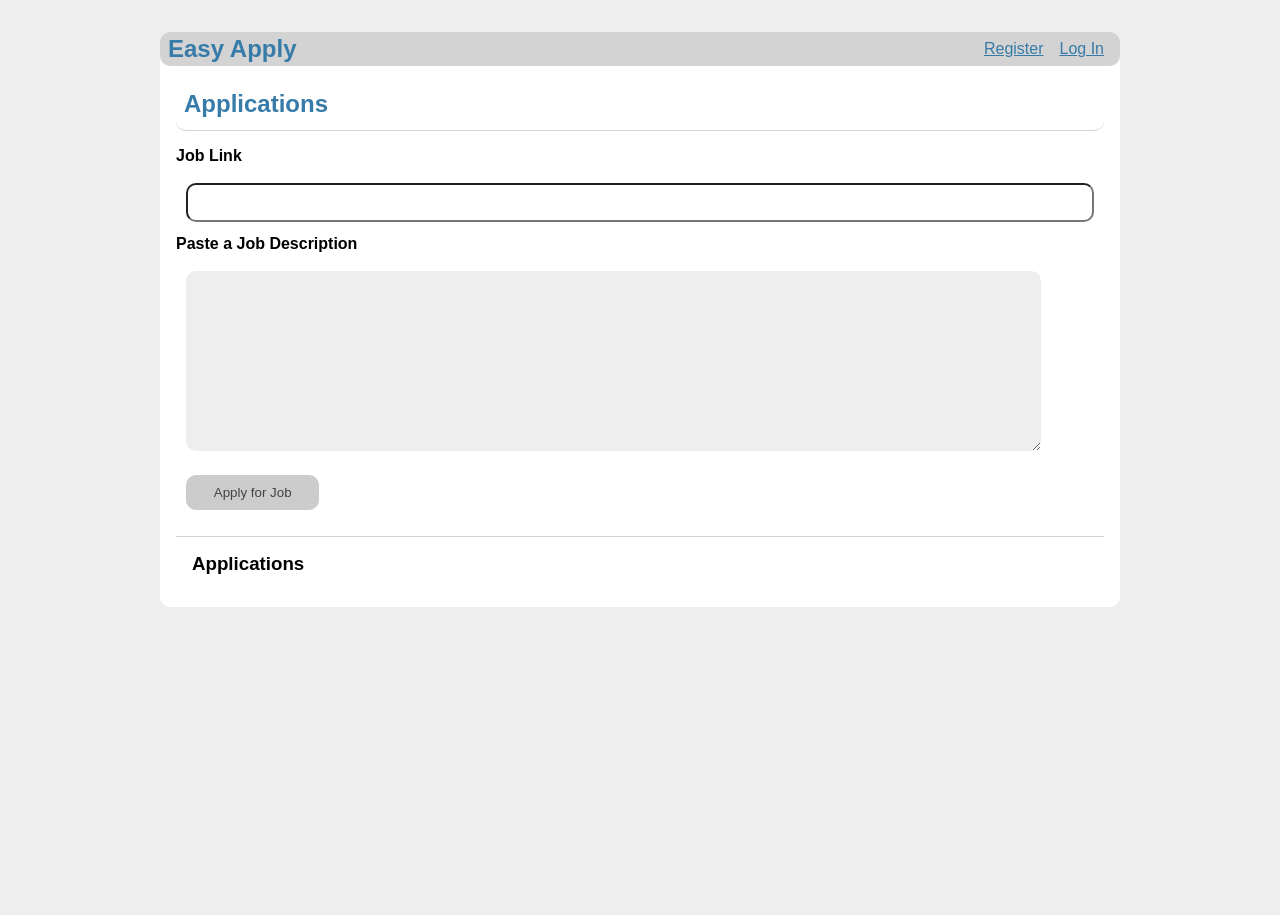
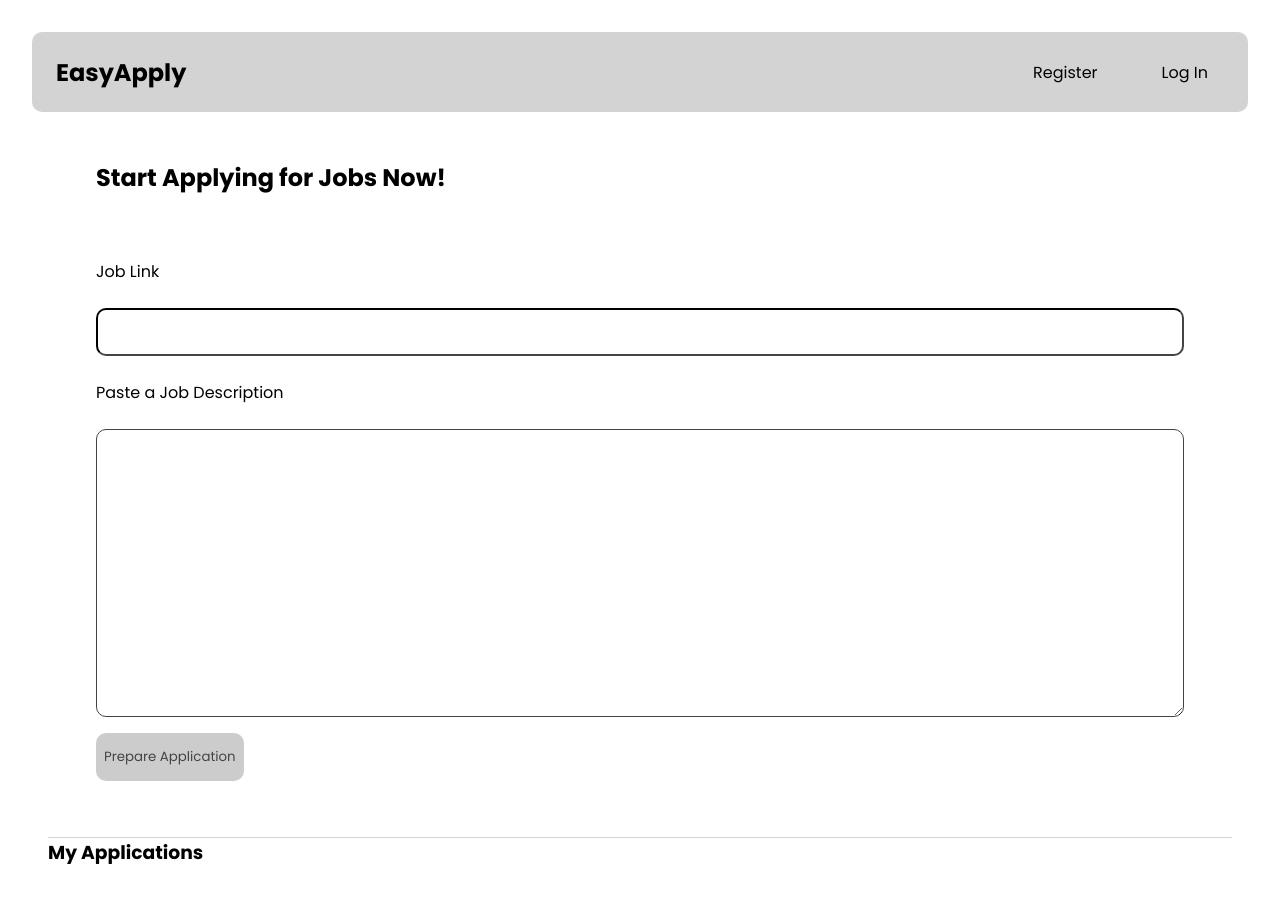
Before and after one commit to JoelPaterno/easy-apply, a Flask app: page /apply in a window 1280 px wide. Before the commit the page ends 800 px from the top, so only its background shows below. Run offline with Flask 3, Linux system fonts and the light colour scheme; the visitor is signed in with stand-in values (Sample User, id 1); data that the repository does not hold is empty.

Commit message:
UI updates

```diff
--- a/easyapplyapp/auth.py
+++ b/easyapplyapp/auth.py
@@ -25,13 +25,14 @@
                     user = User(name=username, password=generate_password_hash(password))
                     db_session.add(user)
                     db_session.commit()
-                    error = "Please login via the login page"
+                    error = "Account Created! Please login"
                 except:
                     error = f"Unable to add user {username} to database"
             else:
                 error = f"user {username} is already registered"
 
         flash(error)
+        return render_template('auth/login.html')
     return render_template('auth/register.html')
 
 @bp.route('/login', methods=('GET', 'POST'))
--- a/easyapplyapp/static/style.css
+++ b/easyapplyapp/static/style.css
@@ -1,47 +1,174 @@
-html { font-family: sans-serif; background: #eee; padding: 2rem; }
-body { max-width: 960px; margin: 0 auto; background: white; border-radius: 10px;}
-h1 { font-family: sans-serif; color: #377ba8; margin: 1rem 0; }
+@import url('https://fonts.googleapis.com/css2?family=Poppins:wght@100;200;400;500;600;700;900&display=swap');
+
+:root {
+    --mainColor: white;
+    --hoverColor: white;
+    --backgroundColor: white;
+    --darkOne: white;
+    --darktwo: white;
+    --lightOne: white;
+    --lightTwo: white;
+}
+
+*,
+*::before,
+*::after {
+    margin: 0;
+    padding: 0;
+    box-sizing: border-box;
+}
+
+html {
+    font-family: 'Poppins', sans-serif;
+    background: white;
+    padding: 2rem;
+}
+
+body {
+    max-width: 89rem;
+    margin: 0 auto;
+    background: white;
+    border-radius: 10px;
+}
+
+h1 {
+    color: #000;
+}
+
 h3 {
-    font-family: sans-serif;
     color: #000;
-    margin: 1rem;
 }
-a { color: #377ba8; }
+
+p {
+    margin: 0 2rem;
+}
+
+form {
+    font-family: 'Poppins', sans-serif;
+    display: flex;
+    flex-direction: column;
+    margin: 0 2rem 2rem 2rem;
+    padding: 0 1rem 1rem 1rem;
+}
+label {
+    padding: 0.5rem 0;
+    margin: 0.5rem 0;
+}
+
+input, textarea {
+    font-family: 'Poppins', sans-serif;
+    border-radius: 10px;
+    border-color: #444;
+    padding: 0.5rem;
+    margin: 0.5rem 0;
+    height: 3rem;
+}
+
+textarea {
+    font-size: 105%;
+    min-height: 18rem;
+    resize: vertical;
+}
+
+input[type=submit] {
+    font-family: 'Poppins', sans-serif;
+    align-self: start;
+    min-width: 10em;
+    background-color: #ccc;
+    color: #444;
+    border-radius: 10px;
+    border: none;
+    padding: 0.5rem;
+    transition: 0.3s;
+}
+
+input[type=submit]:hover {
+    background-color: #eee;
+    transform: scale(1.05);
+}
+
+a {
+    color: #377ba8;
+}
+
 .action {
     display: block;
     text-align: center;
     border-radius: 10px;
     padding: 5px;
-    margin: 10px;
+    margin: 20px;
     background-color: #444;
     color: #eee;
     width: 50%;
+    text-decoration: none;
+    transition: 0.3s;
 }
 
 .action:hover {
     background-color: lightgray;
     color: #444;
+    transform: scale(1.05);
 }
-hr { border: none; border-top: 1px solid lightgray; }
-nav { background: lightgray; display: flex; align-items: center; padding: 0 0.5rem; border-radius: 10px;}
-nav h1 { flex: auto; margin: 0; }
-nav h1 a { text-decoration: none; padding: 0.25rem 0.5rem; }
-nav ul  { display: flex; list-style: none; margin: 0; padding: 0; }
-nav ul li a, nav ul li span, header { display: block; padding: 0.5rem; }
-.content { padding: 0 1rem 1rem; border-radius: 10px;}
-.content > header { border-bottom: 1px solid lightgray; display: flex; align-items: flex-end; border-radius: 10px;}
-.content > header h1 { flex: auto; margin: 1rem 0 0.25rem 0; }
+
+hr {
+    border: none;
+    border-top: 1px solid lightgray;
+}
+
+nav {
+    background: lightgray;
+    display: flex;
+    align-items: center;
+    justify-content: center;
+    padding: 0 0.5rem;
+    border-radius: 10px;
+    width: 100%;
+    height: 80px;
+}
+
+nav h1 {
+    flex: auto;
+    margin: 0 1rem;
+}
+
+nav ul  {
+    display: flex;
+    list-style: none;
+    margin: 0;
+    padding: 0;
+}
+nav ul li a,
+nav ul li span,
+header {
+    display: block;
+    text-decoration: none;
+    color: #000;
+    padding: 2rem;
+    transition: 0.3s;
+}
+
+nav ul li a:hover {
+    color: #444;
+    transform: scale(1.1);
+}
+
+.content {
+    padding: 0 1rem 1rem;
+    border-radius: 10px;
+}
+
+.content header {
+    padding: 1rem;
+    margin: 2rem;
+}
+
 .flash { margin: 1em 0; padding: 1em; background: #cae6f6; border: 1px solid #377ba8; }
 .post > header { display: flex; align-items: flex-end; font-size: 0.85em; }
 .post > header > div:first-of-type { flex: auto; }
 .post > header h1 { font-size: 1.5em; margin-bottom: 0; }
 .post .about { color: slategray; font-style: italic; }
 .post .body { white-space: pre-line; }
-.content:last-child { margin-bottom: 0; }
-.content form { margin: 1em 0; display: flex; flex-direction: column; }
-.content label { font-weight: bold; margin-bottom: 0.5em; }
-.content input, .content textarea { margin-bottom: 1em; }
-.content textarea { min-height: 12em; resize: vertical; }
+
 input.danger { color: #cc2f2e; }
 
 iframe {
@@ -49,41 +176,13 @@
     height: 50vh;
     margin: 20px;
     border-radius: 10px;
+    resize: vertical;
 }
 
-input {
-    border-radius: 10px;
-    padding: 10px;
-    margin: 10px;
-}
-
-input[type=submit] {
-    align-self: start;
-    min-width: 10em;
-    background-color: #ccc;
-    color: #444;
-    border-color: #444;
-    border-radius: 10px;
-    border: none;
-    padding: 10px;
-    margin: 10px;
-}
-
-textarea {
-    align-self: start;
-    width: 90%;
-    background-color: #eee;
-    color: #444;
-    border-radius: 10px;
-    border: none;
-    padding: 10px;
-    margin: 10px;
-}
-
-input[type=submit]:hover {
-    background-color: #eee;
-}
 .collapsible {
+    font-family: 'Poppins', sans-serif;
+    position: relative;
+    z-index: 2;
     background-color: #eee;
     color: #444;
     border-radius: 10px;
--- a/easyapplyapp/templates/app/apply.html
+++ b/easyapplyapp/templates/app/apply.html
@@ -1,7 +1,7 @@
 {% extends 'base.html' %}
 
 {% block header %}
-  <h1>{% block title %}Applications{% endblock %}</h1>
+<h1>Start Applying for Jobs Now!</h1>
 {% endblock %}
 
 {% block content %}
@@ -10,30 +10,32 @@
         <input type="url" name="link" id="link">
         <label for="paste">Paste a Job Description</label>
         <textarea name="paste" id="paste"></textarea>
-        <input type="submit" value="Apply for Job">
+        <input type="submit" value="Prepare Application">
     </form>
-
+    <div class="progress-bar" data-label="Writing Your Application - Please Wait..."></div>
     <hr>
-    <h3>Applications</h3>
+    <h3>My Applications</h3>
     {% for application in applications %}
         <button type="button" class="collapsible">{{application.company}} - {{ application.role }}</button>
         <div class="col-content">
+            <div class="col-jobdeets">
                 <h3>{{ application.role }} </h3>
-            <p>{{ application.company }}</p>
-            <p>{{ application.location }}</p>
+                <p>Company - {{ application.company }}</p>
+                <p>Location - {{ application.location }}</p>
+                <p>Link - <a href="{{ application.link }}" target="_blank">Open Job In New Tab</a></p>
                 <br>
                 <h3>Description</h3>
                 <p>{{ application.description }}</p>
+            </div>
             <br>
             <br>
+            <div class="col-button">
                 {% if application.resume_file_path is none %}
                     <a class="action" href="{{ url_for('profile.start_application', id=application.id) }}">Prepare Application</a>
                 {% else %}
                     <a class="action" href="{{ url_for('profile.update_application', id=application.id) }}">View and Edit</a>
-                <a class="action" href="{{ url_for('profile.resume_dl', id=application.id) }}">Download Resume</a>
-                <a class="action" href="{{ url_for('profile.coverletter_dl', id=application.id) }}" download>Download Cover Letter</a>
-                <a class="action" href="{{ url_for('profile.regenerate', id=application.id) }}">Regenarate Docs</a>
                 {% endif  %}
+            </div>
         </div>
     {% endfor %}
     <script src="{{ url_for('static', filename='apply.js') }}"></script>
--- a/easyapplyapp/templates/base.html
+++ b/easyapplyapp/templates/base.html
@@ -1,11 +1,18 @@
-<!doctype html>
-<title>{% block title %}{% endblock %} - Easy Apply</title>
+<!DOCTYPE html>
+<html lang="en">
+  <head>
+    <meta charset="UTF-8" />
+    <meta http-equiv="X-UA-Compatible" content="IE=edge" />
+    <meta name="viewport" content="width=device-width, initial-scale=1.0" />
+    <title>{% block title %}{% endblock %} Easy Apply</title>
+    <link rel="icon" type="image/x-ixon" href="{{ url_for('static', filename='feather-solid.svg') }}">
     <link rel="stylesheet" href="{{ url_for('static', filename='style.css') }}">
+  </head>
+  <body>
     <nav>
-  <h1>Easy Apply</h1>
+      <h1>EasyApply</h1>
       <ul>
         {% if user %}
-      <li><span>Welcome {{ user.name }}!</span>
           <li><a href="{{ url_for('profile.index') }}">Profile</a>
           <li><a href="{{ url_for('profile.apply') }}">Apply</a>
           <li><a href="{{ url_for('auth.logout') }}">Log Out</a>
@@ -24,3 +31,5 @@
       {% endfor %}
       {% block content %}{% endblock %}
     </section>
+  </body>
+</html>
```
Also changed, not shown: other parts of easyapplyapp/static/style.css (+53 -4 lines), easyapplyapp/templates/app/index.html (+9 -17 lines), easyapplyapp/templates/app/update_application.html (+8 -6 lines), easyapplyapp/static/feather-solid.svg (added). Lines whose indentation alone changed are shown as unchanged.
